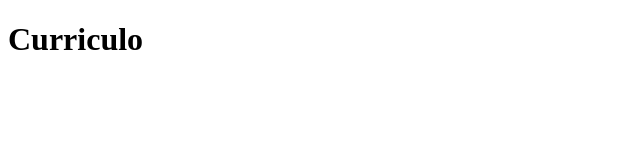
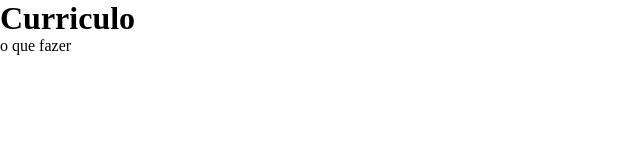
Before and after one commit to Edisay-dev/Curriculo-web-IOS, a plain HTML site: page index.html in a window 1280 px wide. Shown: the whole page, without its empty margins (0-640 px from the left). Drawn offline with Linux system fonts and the light colour scheme.

Commit message:
aprendendo mais sobre css e atalhos

```diff
--- a/html/index.html
+++ b/index.html
@@ -1,14 +1,16 @@
 <!DOCTYPE html>
 <html lang="pt-br"><!--Semantica inclui a linguagem, e faz com que sua pagina tenha mais relevância no goolge-->
-
+<!--Index não fica em nenhuma pasta-->
 <head>
     <meta charset="UTF-8">
     <meta name="viewport" content="width=device-width, initial-scale=1.0">
     <title>Curriculo Desenvolvimento Web</title>
+    <link rel="stylesheet" href="./style/style.css">
 </head>
 
 <body>
     <h1>Curriculo</h1>
+    <p> o que fazer</p>
 
 </body>
 
--- /dev/null
+++ b/style/style.css
@@ -0,0 +1,4 @@
+*{
+    margin: 0px;
+    padding: 0px;
+}
```
Also changed, not shown: html/sobre-mim.html (added).
